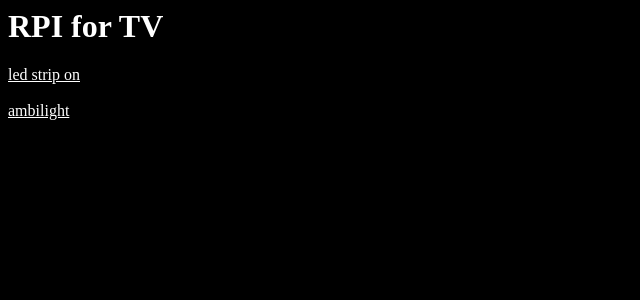
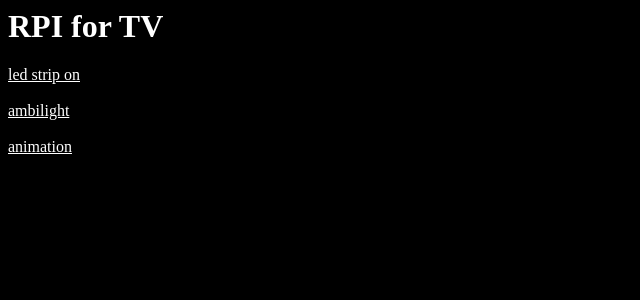
Before and after one commit to lagrange2art/webapp, a Flask app: page / in a window 1280 px wide. Shown: the top 300 px of the page, without its empty margins (0-640 px from the left). Run offline with Flask 2, Linux system fonts and the light colour scheme.

Commit message:
animation

```diff
--- a/app.py
+++ b/app.py
@@ -4,6 +4,8 @@ this is run at startup. To change this behavior delete call from /etc/rc.local
 
 from flask import Flask, render_template, request
 from ledstrip.fillstrip import lightup
+from ledstrip.motion import animation
+
 #from PiCam.ambilight import Ambilight
 
 import threading  # create independent thread for ambilight
@@ -59,5 +61,13 @@ def set_brightness(rgb):
         fillstrip(rgb)
         return render_template('fillstrip.html', name=rgb)
 
+
+@app.route('/animation/')
+def animate():
+    animation()
+
+    return render_template('animation.html')
+
+
 if __name__ == '__main__':
     app.run(debug=False, host='0.0.0.0', threaded=True)
--- /dev/null
+++ b/templates/animation.html
@@ -0,0 +1,5 @@
+<html>
+	<body>
+		<h1>Animation</h1>
+	</body>
+</html>
--- a/templates/index.html
+++ b/templates/index.html
@@ -15,6 +15,7 @@
 <h1> RPI for TV</h1>
 
 <a href="/fillstrip/0,0,0">led strip on</a> <br> <br>
-<a href="/ambilight">ambilight</a>
+<a href="/ambilight">ambilight</a> <br> <br>
+<a href='animation'>animation</a>
 </body>
 </html>
```
